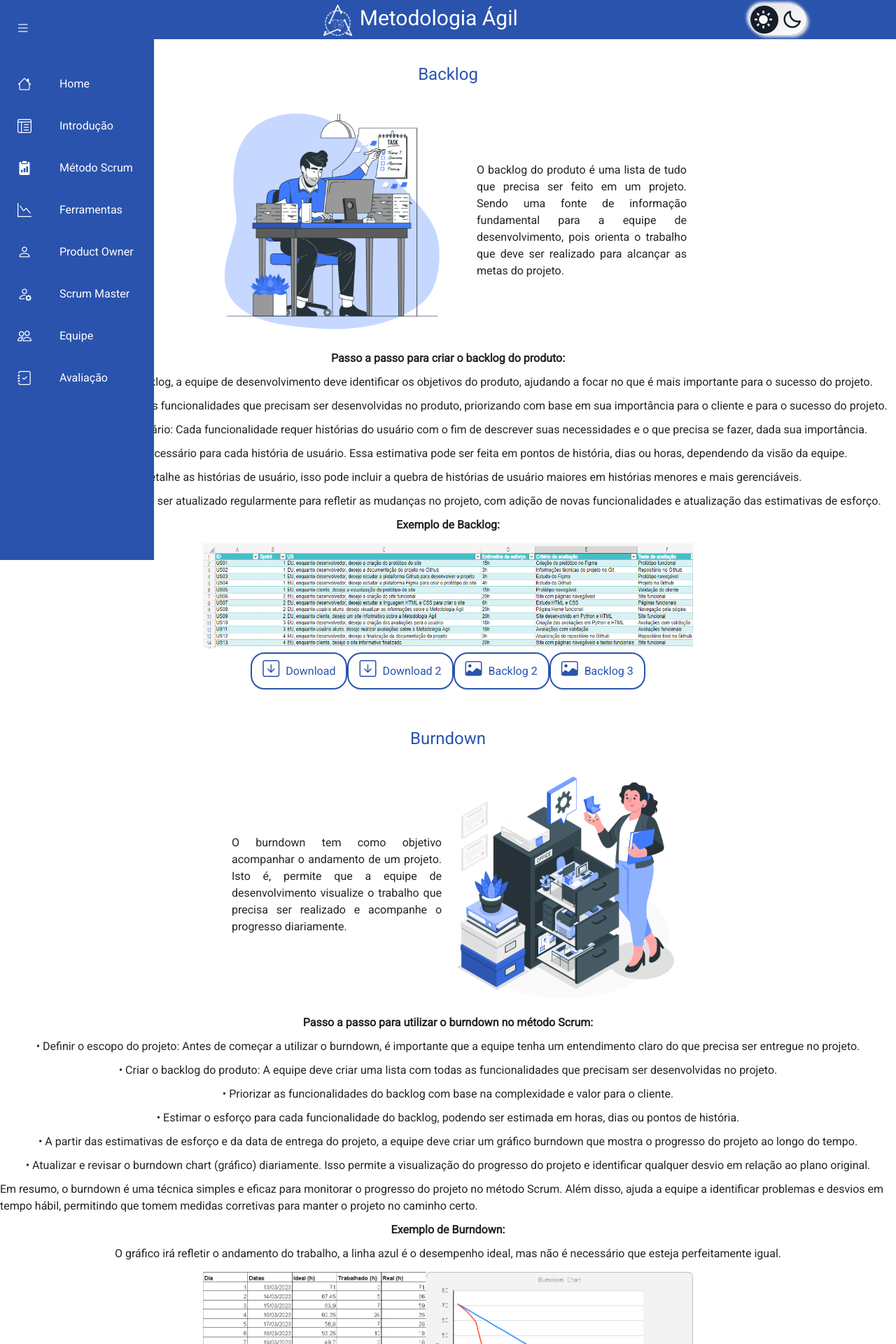
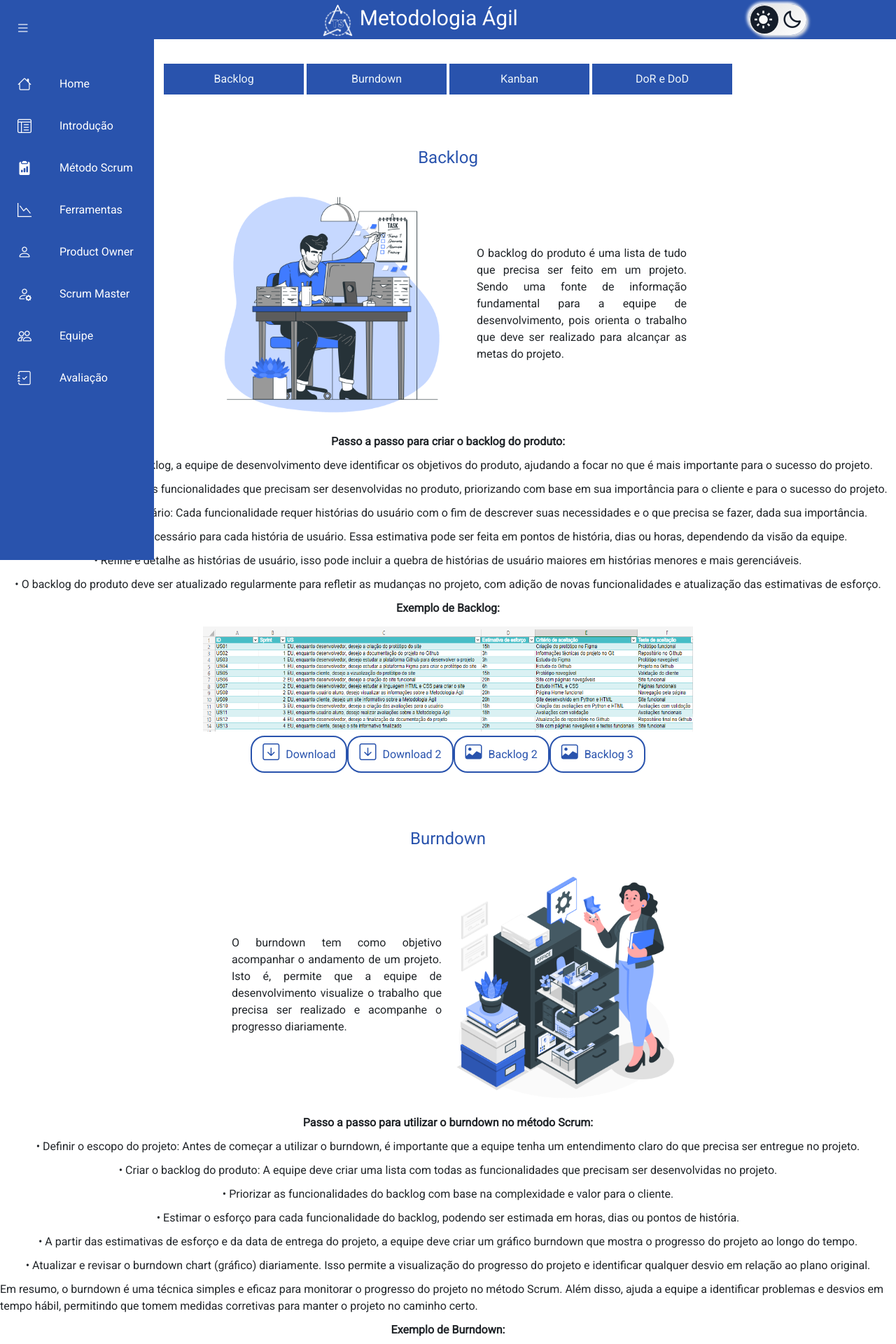
Before and after one commit to DianneFaria/Projeto-de-API-1-Semestre, a Flask app: page /ferramentas in a window 1280 px wide. Shown: the top 1920 px of the page at 70% size. Run offline with Flask 2, Linux system fonts and the light colour scheme.

Commit message:
Adição do Scroll - Página Ferramentas

```diff
--- a/static/css/style.css
+++ b/static/css/style.css
@@ -522,3 +522,16 @@ hr{
     }
 
 }
+/* Scroll - Página Ferramentas */
+.scroll{
+    text-align: center;
+    padding-top: 4%;
+}
+.scroll a{
+    position: relative;
+    color: var(--color-white);
+    text-decoration: none;
+    padding: 10px 20px;
+    background: var(--color-azul);
+    display: inline-block;
+}
--- a/templates/ferramentas.html
+++ b/templates/ferramentas.html
@@ -2,6 +2,17 @@
 {% block titulo %}Ferramentas{% endblock %}
 {% block conteudo %}
 
+<!-- Scroll -->
+<div class="scroll">
+    <a href="#Backlog">Backlog</a>
+    <a href="#Burndown">Burndown</a>
+    <a href="#Kanban">Kanban</a>
+    <a href="#DoRandDoD">DoR e DoD</a>
+</div>
+
+<!-- Parte Backlog -->
+<section id="Backlog">
+    <br>
     <div class="título">Backlog</div>
         <div class="container_imagem">
             <div class="imagem"><img src="../static/img_tópicos/Task-bro.png" /></div>
@@ -65,7 +76,11 @@
             </div>
 
     </div>
+</section> <!-- Fim Backlog -->
 
+<!-- Parte Burndown -->
+<section id="Burndown">
+    <br>
     <div class="título">Burndown</div>
 
         <div class="container_imagem">
@@ -139,7 +154,11 @@
         </div>
 
     </div>
+</section> <!-- Fim Burndown -->
 
+<!-- Parte Kanban -->
+<section id="Kanban">
+    <br>
     <div class="título">Kanban</div>
 
     <div class="container_imagem">
@@ -192,8 +211,12 @@
     </div>
     <div class="imagem_ferramentas"><img src="../static/img_tópicos/kanban trello.PNG" /></div>
 
+</section> <!-- Fim Kanban -->
 
 
+<!-- Parte DoR e DoD -->
+<section id="DoRandDoD">
+    <br>
     <div class="título">DoR (Definition of Ready) e DoD (Definition of Done)</div>
 
     <div class="container_imagem">
@@ -238,6 +261,7 @@
             um tipo de validação deste produto para aprovar o seu valor no projeto e evitar complicações futuras na entrega
             final.</p>
     </div>
+</section><!-- Fim DoR e DoD -->
 
 <p class="givemespace">.</p>
 <p class="givemespace">.</p>
```
Lines whose indentation alone changed are shown as unchanged.
